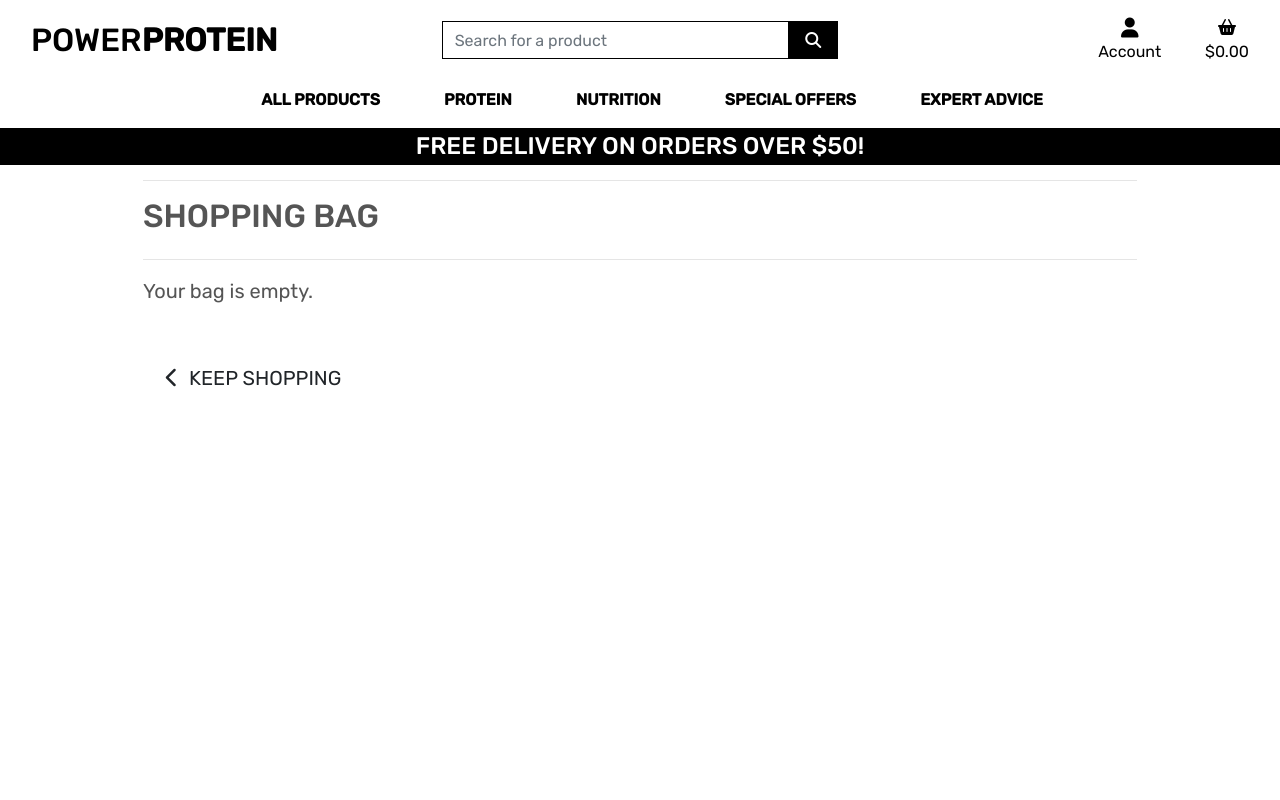
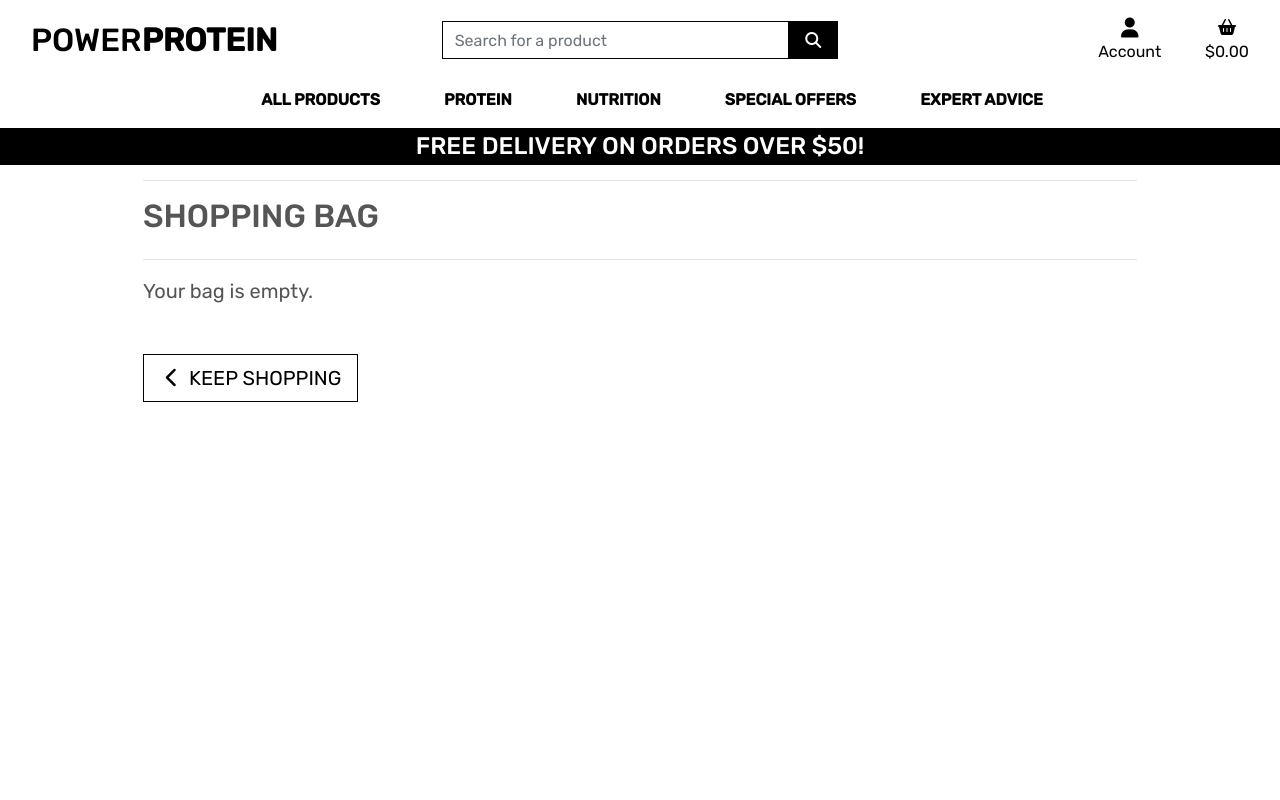
Before and after one commit to Giov3ss/PowerProtein, a Django app: page /bag/ in a window 1280 px wide. Run offline with Django 3.2, Linux system fonts and the light colour scheme; some libraries are stand-ins or nearby versions.

Commit message:
styling the the keep shopping btn

```diff
--- a/static/css/base.css
+++ b/static/css/base.css
@@ -37,6 +37,20 @@ body {
     background: black;
     color: white;
 }
+
+.btn-outline-black {
+    background: white;
+    color: black !important;
+    border: 1px solid black;
+}
+
+.btn-outline-black:hover,
+.btn-outline-black:active,
+.btn-outline-black:focus {
+    background: black;
+    color: white !important;
+}
+
 
 .shop-now-button:hover,
 .shop-now-button:active,
```
